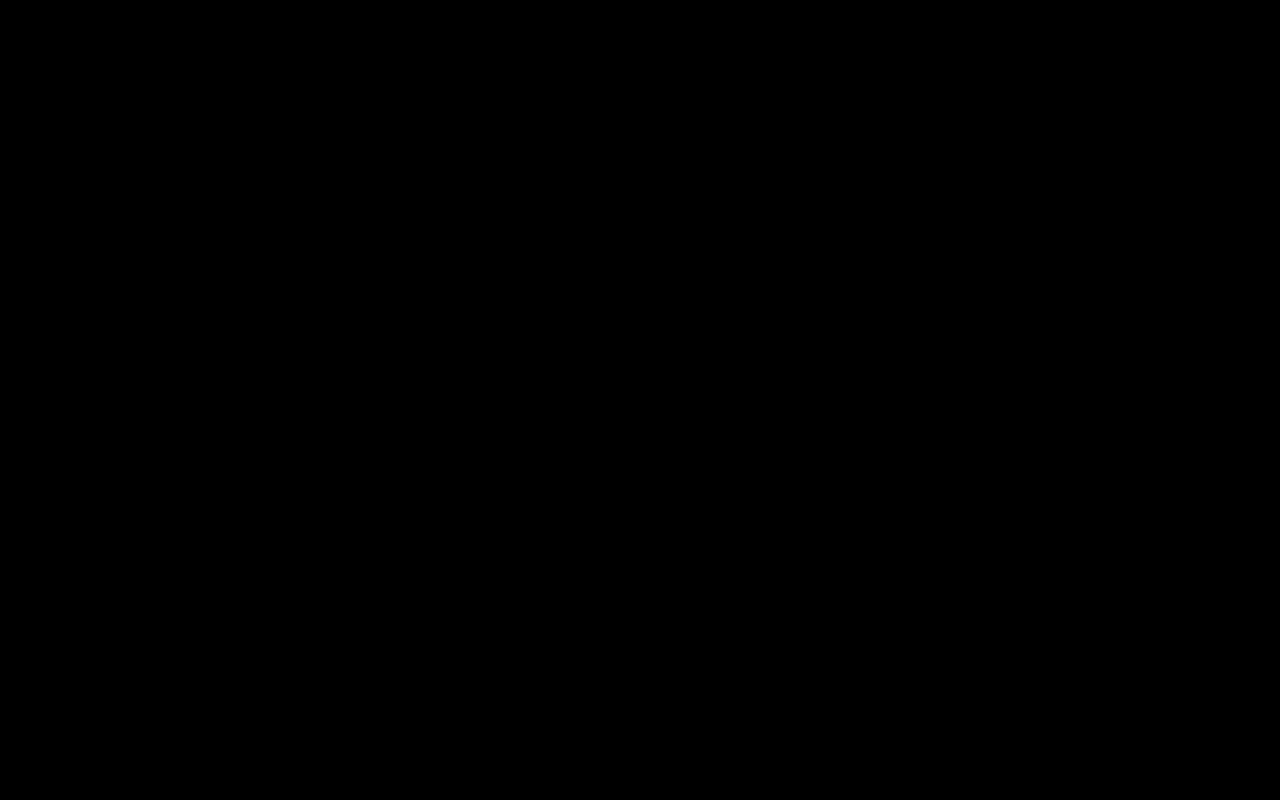
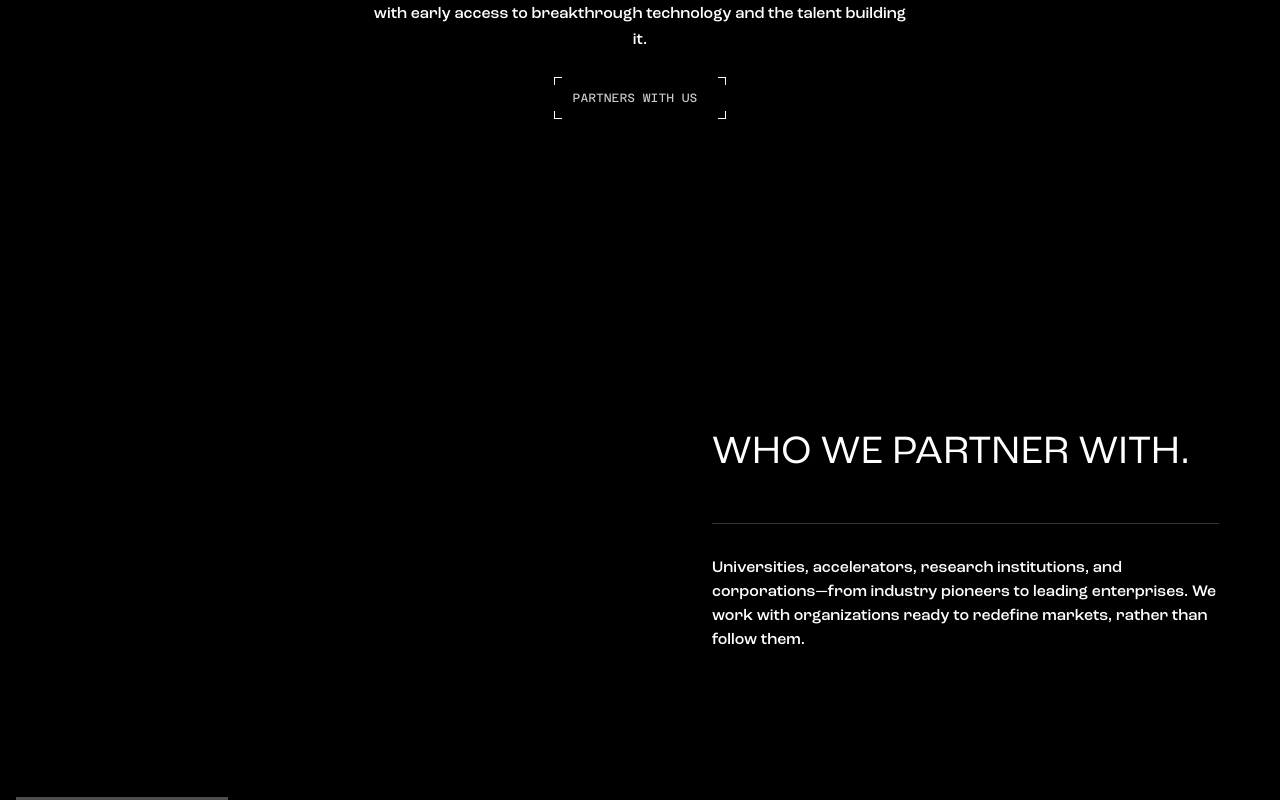
Before and after one commit to rafikul-shaikh/world-quant, a Next.js app: page /why-wqf in a window 1280 px wide. Shown: the part 8280-9080 px from the top of the page. Before the commit the page ends 7937 px from the top, so only its background shows below. Built offline with nearby package versions, Linux system fonts and the light colour scheme.

Commit message:
why-wqf page structure is Done

```diff
--- a/src/app/why-wqf/page.js
+++ b/src/app/why-wqf/page.js
@@ -1,9 +1,13 @@
+import Footer from "@/components/layout/Footer";
 import BuildProcessCard from "@/components/sections/why-wqf/BuildProcessCard";
 import FounderNetwork from "@/components/sections/why-wqf/FounderNetwork";
 import Founders from "@/components/sections/why-wqf/Founders";
 import Hero from "@/components/sections/why-wqf/Hero";
 import Insfrastructure from "@/components/sections/why-wqf/Infrastructure";
+import InvestorBenefits from "@/components/sections/why-wqf/InvestorBenefits";
 import Investors from "@/components/sections/why-wqf/Investors";
+import PartnerBlocks from "@/components/sections/why-wqf/PartnerBlocks";
+import Partners from "@/components/sections/why-wqf/Partners";
 
 export default function WhyWQF() {
   return (
@@ -14,6 +18,10 @@ export default function WhyWQF() {
     <Insfrastructure/>
     <FounderNetwork/>
     <Investors/>
+    <InvestorBenefits/>
+    <Partners/>
+    <PartnerBlocks/>
+    <Footer/>
 
     </div>
   );
--- /dev/null
+++ b/src/components/sections/why-wqf/InvestorBenefits.jsx
@@ -0,0 +1,104 @@
+"use client";
+
+const cardData = [
+  {
+    id: 1,
+    title: "Curated and Comprehensive",
+    number: "01",
+    description:
+      "Four to seven high-potential ventures annually, each rigorously vetted by multidisciplinary experts and serial entrepreneurs. These companies solve real problems in trillion-dollar verticals–AI, biotech, blockchain and frontier tech–with the ability to scale from day one.",
+    bg: "bg-[#1a1a1a]",
+    text: "text-white",
+    border: "border-white/20",
+    img: "https://worldquant-foundry.files.svdcdn.com/production/images/investors-1.svg",
+  },
+  {
+    id: 2,
+    title: "Connected to what matters.",
+    number: "02",
+    description:
+      "Access to founders from leading institutions and networks where breakthrough thinking originates. In exponential tech, the right connections determine who builds first–and who builds best.",
+    bg: "bg-[#00f2ea]",
+    text: "text-black",
+    border: "border-black/20",
+    img: "https://worldquant-foundry.files.svdcdn.com/production/images/investors-2.svg",
+  },
+  {
+    id: 3,
+    title: "Pattern recognition at scale.",
+    number: "03",
+    description:
+      "We use our connections to research institutions, universities and founders with winning track records to convert trend-spotting into category-defining companies. It's foresight backed by the network to execute.",
+    bg: "bg-[#ff4d4d]",
+    text: "text-black",
+    border: "border-black/20",
+    img: "https://worldquant-foundry.files.svdcdn.com/production/images/investors-3.svg",
+  },
+  {
+    id: 4,
+    title: "Full visibility, real momentum.",
+    number: "04",
+    description:
+      "Diversified exposure across deep tech that redefines markets. You get direct founder access–while our platform accelerates the path from vision to value.",
+    // bg: "bg-[#f5f5f5]",#f7f7f7
+    bg: "bg-[#f7f7f7]",
+
+    text: "text-black",
+    border: "border-black/20",
+    img: "https://worldquant-foundry.files.svdcdn.com/production/images/investors-4.svg",
+  },
+];
+
+export default function InvestorBenefits() {
+  return (
+    <section className="bg-[#e7e7e7] text-black rounded-b-[20px] pt-[64px] pb-[120px] md:pt-[80px] md:pb-[200px]">
+      <div className="container mx-auto grid gap-[8px] md:grid-cols-2 md:gap-[24px] px-4">
+        {/* LEFT COLUMN */}
+        <div className="flex flex-col gap-[8px] md:gap-[24px]">
+          {cardData.slice(0, 2).map((card) => (
+            <Card key={card.id} card={card} />
+          ))}
+        </div>
+
+        {/* RIGHT COLUMN */}
+        <div className="flex flex-col gap-[8px] md:mt-[220px] md:gap-[24px]">
+          {cardData.slice(2, 4).map((card) => (
+            <Card key={card.id} card={card} />
+          ))}
+        </div>
+      </div>
+    </section>
+  );
+}
+
+function Card({ card }) {
+  return (
+    <div
+      className={`${card.bg} ${card.text} flex min-h-[300px] w-full flex-col justify-between gap-[32px] rounded-[20px] px-[20px] py-[40px] md:aspect-[1.3/1] md:min-h-[550px] md:px-[40px] md:py-[60px]`}
+    >
+      {/* TOP */}
+      <div className="flex items-center justify-between gap-[32px]">
+        <h3 className="uppercase max-w-[360px] text-[14px] md:text-[18px] font-semibold leading-tight">
+          {card.title}
+        </h3>
+
+        <img
+          src={card.img}
+          alt=""
+          className="w-[32px] h-[32px] md:w-[60px] md:h-[60px] object-contain"
+        />
+      </div>
+
+      {/* BOTTOM */}
+      <div className="flex flex-col gap-[20px] md:gap-[32px]">
+        <div className={`${card.border} border-b pb-[9px]`}>
+          <p className="font-mono text-sm">{card.number}</p>
+        </div>
+
+        <p className="text-sm md:text-base leading-relaxed">
+          {card.description}
+        </p>
+      </div>
+    </div>
+  );
+}
--- a/src/components/sections/why-wqf/Investors.jsx
+++ b/src/components/sections/why-wqf/Investors.jsx
@@ -5,7 +5,7 @@ export default function Investors() {
   return (
     <>
       {/* <section className="w-full min-h-screen bg-[#dadada] rounded-t-[20px]"> */}
-      <section className="w-full min-h-screen bg-[#dadada] text-rich-carbon rounded-t-[20px] pt-[120px] pb-[80px] text-center md:pt-[200px] md:pb-[100px]">
+      <section className="w-full min-h-screen bg-[#e7e7e7]  rounded-t-[20px] pt-[120px] pb-[80px] text-center md:pt-[200px] md:pb-[100px]">
         <div className="  text-center  mx-auto max-w-[1400px] text-black ">
           <h1 className="uppercase font-azeret">investors</h1>
           <h2 className="mt-3 text-6xl font-normal uppercase leading-16">
--- /dev/null
+++ b/src/components/sections/why-wqf/PartnerBlocks.jsx
@@ -0,0 +1,117 @@
+"use client";
+
+import { useEffect, useRef } from "react";
+
+export default function PartnerBlocks() {
+  const canvasRef = useRef(null);
+
+  // Optional: placeholder for Three.js later
+  useEffect(() => {
+    const canvas = canvasRef.current;
+    if (!canvas) return;
+
+    const ctx = canvas.getContext("2d");
+
+    // simple placeholder animation (you can replace with Three.js)
+    let animationFrame;
+    let t = 0;
+
+    function draw() {
+      if (!ctx) return;
+      const w = canvas.width;
+      const h = canvas.height;
+
+      ctx.clearRect(0, 0, w, h);
+
+      for (let i = 0; i < 100; i++) {
+        const x = w / 2 + Math.sin(i + t) * 100;
+        const y = h / 2 + Math.cos(i + t) * 100;
+        ctx.fillRect(x, y, 2, 2);
+      }
+
+      t += 0.02;
+      animationFrame = requestAnimationFrame(draw);
+    }
+
+    draw();
+
+    return () => cancelAnimationFrame(animationFrame);
+  }, []);
+
+  return (
+    <section className="container mx-auto grid gap-[80px] pb-[120px] md:grid-cols-2 md:gap-[24px] md:pb-[200px] px-4">
+      {/* LEFT SIDE (Sticky Canvas) */}
+      {/* <div>
+        <div className="sticky top-0 pt-[80px] md:pt-[100px]">
+          <div className="relative isolate flex aspect-square w-full max-w-[553px] items-center justify-center">
+            <h1 className="text-white">Particle animation will be here</h1>
+            <canvas
+              ref={canvasRef}
+              width={600}
+              height={600}
+              className="absolute inset-0 w-full h-full"
+            />
+          </div>
+        </div>
+      </div> */}
+      <div>
+        <div className="h-full mr-100  flex items-center justify-center ">
+          <div className="bg-white/30 p-4 text-white">
+            <p>wave particle animation will be here</p>
+            <p>I will come back here, once the structure is ready</p>
+
+            <p className="mt-12 text-2xl text-blue-200">
+              Developer — Rafikul Shaikh
+            </p>
+          </div>
+        </div>
+      </div>
+
+      {/* RIGHT SIDE (Content) */}
+      <div className="flex flex-col gap-[80px] md:gap-[200px] md:pt-[100px] md:pl-[60px]">
+        {/* BLOCK 1 */}
+        <div className="max-w-[507px]">
+          <h3 className="uppercase text-[18px] md:text-[40px] font-semibold">
+            Who we partner with.
+          </h3>
+
+          <p className="mt-[32px] border-t border-white/20 pt-[24px] md:mt-[40px] md:pt-[32px] text-sm md:text-base">
+            Universities, accelerators, research institutions, and
+            corporations—from industry pioneers to leading enterprises. We work
+            with organizations ready to redefine markets, rather than follow
+            them.
+          </p>
+        </div>
+
+        {/* BLOCK 2 */}
+        <div className="max-w-[507px]">
+          <h3 className="uppercase text-[18px] md:text-[40px] font-semibold">
+            What you gain.
+          </h3>
+
+          <p className="mt-[32px] border-t border-white/20 pt-[24px] md:mt-[40px] md:pt-[32px] text-sm md:text-base">
+            Exposure to innovation before it's obvious. Access to applied
+            research and emerging talent solving problems that don't have
+            solutions yet. Better positioning than partnering with companies
+            already in market—because you see what's next while there's still
+            time to lead it.
+          </p>
+        </div>
+
+        {/* BLOCK 3 */}
+        <div className="max-w-[507px]">
+          <h3 className="uppercase text-[18px] md:text-[40px] font-semibold">
+            Proven track record.
+          </h3>
+
+          <p className="mt-[32px] border-t border-white/20 pt-[24px] md:mt-[40px] md:pt-[32px] text-sm md:text-base">
+            Value creation opportunities identified before they become
+            competitive necessities. Access to what creates value next—before it
+            becomes what everyone needs. That head start is what defines who
+            leads and who follows.
+          </p>
+        </div>
+      </div>
+    </section>
+  );
+}
--- /dev/null
+++ b/src/components/sections/why-wqf/Partners.jsx
@@ -0,0 +1,34 @@
+import { div, section } from "framer-motion/client";
+import Button from "../ui/Button";
+
+export default function Partners() {
+  return (
+    <>
+      <section className="w-full min-h-screen  rounded-t-[20px] pt-[120px] pb-[80px] text-center md:pt-[200px] md:pb-[100px]">
+        <div className="  text-center  mx-auto max-w-[1400px] text-white ">
+          <h1 className="uppercase font-azeret">partners</h1>
+          <h2 className="mt-3 text-6xl font-normal uppercase leading-16">
+            Transform before the <br />
+            breakthrough <br />
+            becomes mainstream.
+          </h2>
+
+          {/* <p className="mt-8  text-center  "> */}
+          <p className="mt-6 mb-6 max-w-[550px] mx-auto font-normal text-center text-[16px] leading-relaxed">
+            Partner with companies redefining new markets, not entering them,
+            with early access to breakthrough technology and the talent building
+            it.
+          </p>
+          <Button
+            padding="px-6 py-3"
+            textColor="text-white/80"
+            bgColor="bg-white"
+            borderColor="border-white"
+          >
+            Partners with us
+          </Button>
+        </div>
+      </section>
+    </>
+  );
+}
```
